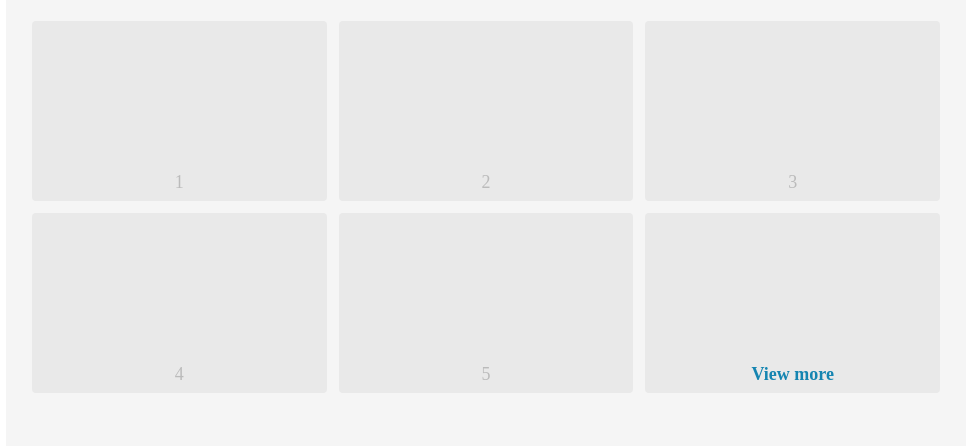
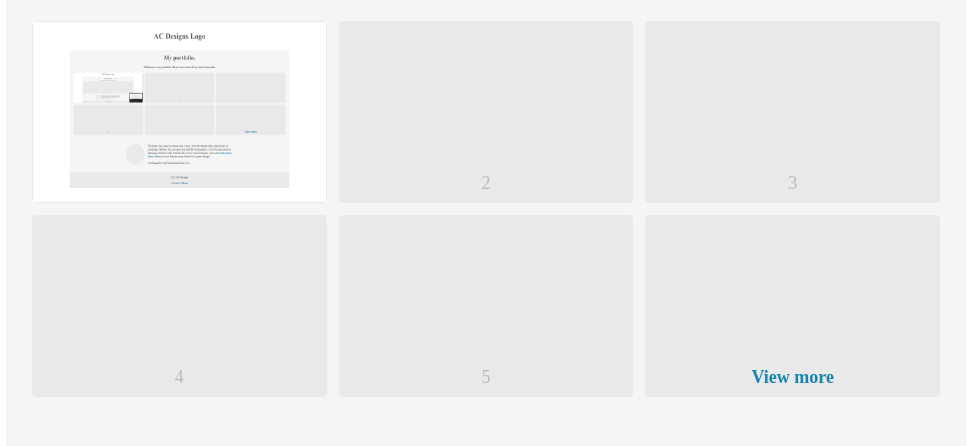
Before and after one commit to aac902/portfolio, a plain HTML site: page index.html in a window 1280 px wide. Shown: the part 284-730 px from the top of the page, without its empty margins (154-1125 px from the left). Drawn offline with Linux system fonts and the light colour scheme.

Commit message:
Add files via upload

```diff
--- a/css/style.css
+++ b/css/style.css
@@ -49,6 +49,7 @@ h2 {
 
 .box {
     background-color: #e9e9e9;
+    border: solid 1px #e9e9e9;
     border-radius: 4px;
     color: #bbb;
     display: flex;
@@ -57,6 +58,12 @@ h2 {
     height: 180px;
     margin: 6px;
     width: 33%;
+}
+
+.box img {
+    height: 100%;
+    width: 100%;
+
 }
 
 .boxContainer {
--- a/index.html
+++ b/index.html
@@ -25,9 +25,9 @@
 
 
     <div class="boxContainer">
-    <div class="box"><span style="margin-bottom: 8px;">1</span></div>
-    <div class="box"><span style="margin-bottom: 8px;">2</span></div>
-    <div class="box"><span style="margin-bottom: 8px;">3</span></div>
+        <div class="box"><img src="images/Screenshot1.png"></div>
+        <div class="box"><span style="margin-bottom: 8px;">2</span></div>
+        <div class="box"><span style="margin-bottom: 8px;">3</span></div>
     </div>
 
     <div class="boxContainer">
```
Also changed, not shown: images/Screenshot1.png (added).
